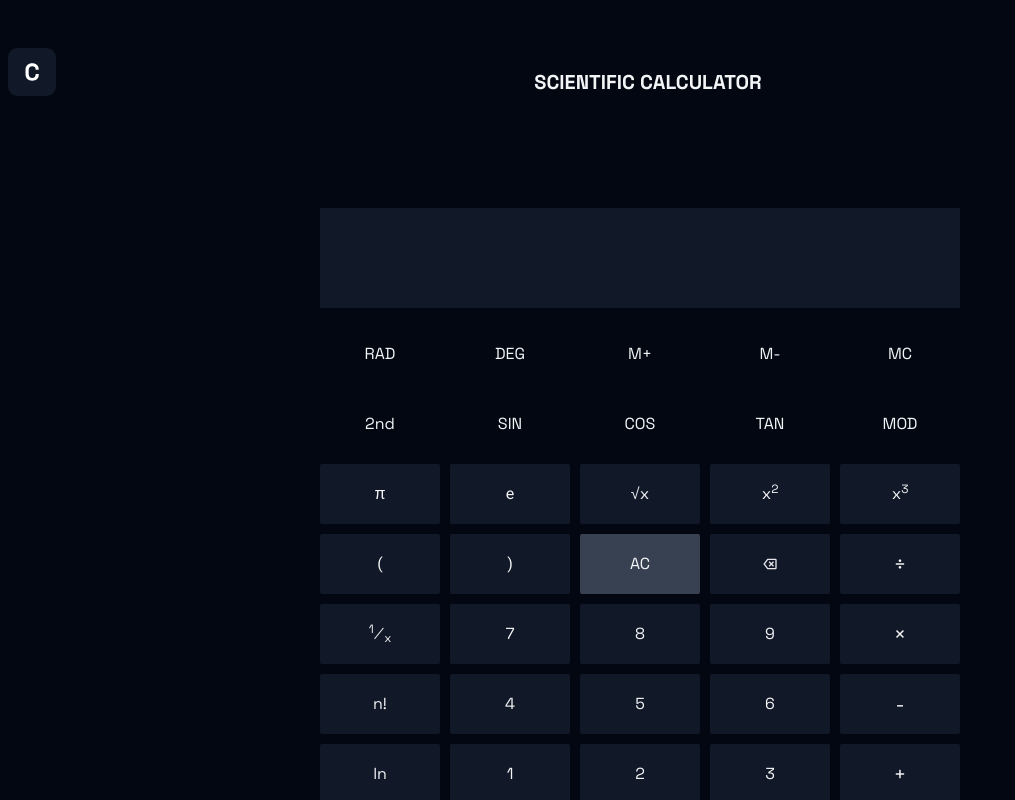
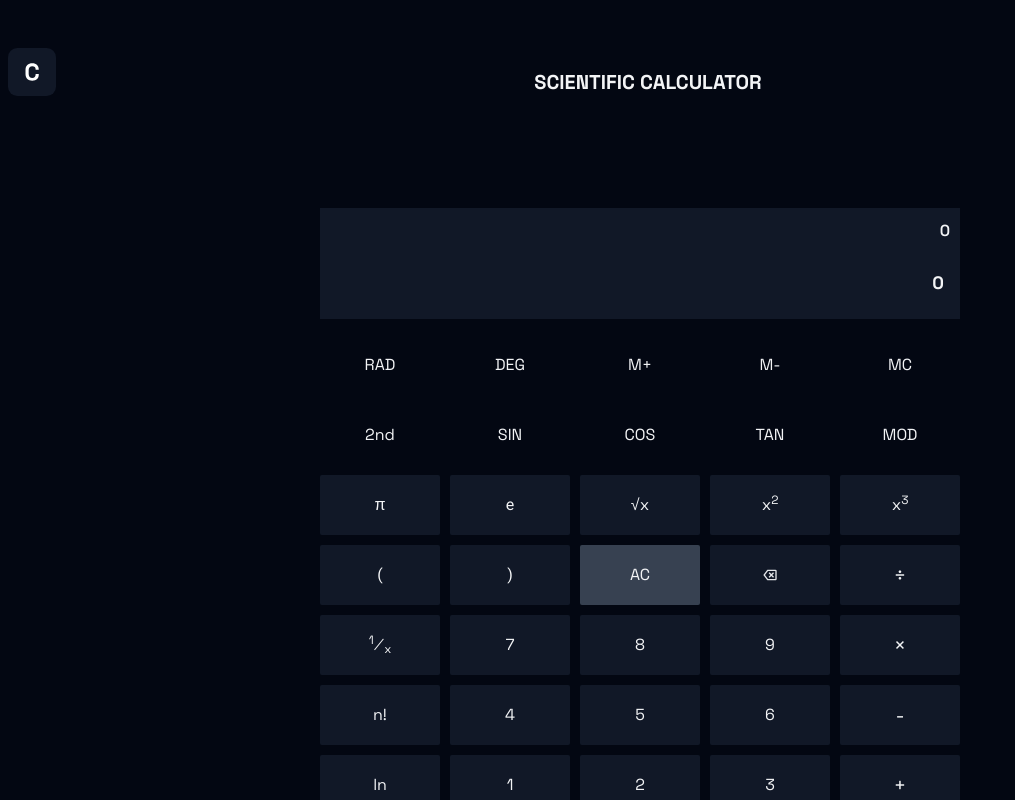
Before and after one commit to blueorionn/calculator, a Next.js app: page /scientific in a window 1280 px wide. Shown: the top 800 px of the page, without its empty margins (0-1015 px from the left). Built offline with nearby package versions, Linux system fonts and the light colour scheme.

Commit message:
consuming state object

```diff
--- a/src/calculators/scientific/ScientificCalculator.tsx
+++ b/src/calculators/scientific/ScientificCalculator.tsx
@@ -1,4 +1,7 @@
+"use client";
+import { useReducer } from "react";
 import { Space_Grotesk } from "next/font/google";
+import { reducer, INITIAL_STATE } from "./CalculatorLogic";
 import { DigitButton, PeriodButton } from "./components/DigitButton";
 import {
   AdditionButton,
@@ -29,6 +32,8 @@ import {
 const spaceGrotesk = Space_Grotesk({ subsets: ["latin"] });
 
 export default function ScientificCalculator() {
+  const [state, dispatch] = useReducer(reducer, INITIAL_STATE);
+
   return (
     <>
       <main className="min-h-[80vh] w-full py-8 lg:py-12 xl:py-16 px-4">
@@ -38,13 +43,17 @@ export default function ScientificCalculator() {
               <div className="w-full p-2.5">
                 <span
                   className={`${spaceGrotesk.className} inline-block w-full text-right cursor-default text-base font-semibold mx-auto`}
-                ></span>
+                >
+                  {state.previousOperand} {state.operation}
+                </span>
               </div>
               <div className="w-full p-4">
                 <span
                   className={`${spaceGrotesk.className} inline-block w-full text-right cursor-default text-lg font-bold overflow-auto`}
                   style={{ scrollbarWidth: "none" }}
-                ></span>
+                >
+                  {state.currentOperand}
+                </span>
               </div>
             </div>
             <div
```
